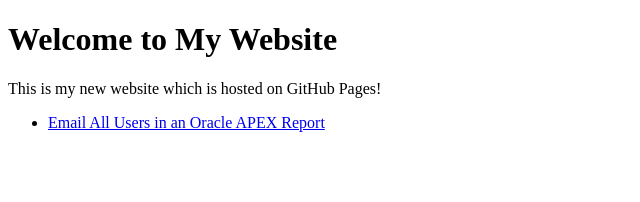
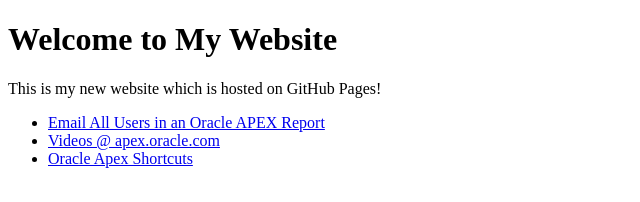
Before and after one commit to dharric/dharric.github.io, a plain HTML site: page index.html in a window 1280 px wide. Shown: the whole page, without its empty margins (0-640 px from the left). Drawn offline with Linux system fonts and the light colour scheme.

Commit message:
Update index.html

```diff
--- a/index.html
+++ b/index.html
@@ -12,6 +12,8 @@
         <p>This is my new website which is hosted on GitHub Pages!</p>
       <ul>
         <li><a href="https://traust.com/blog/email-all-users-in-an-oracle-apex-report/" target="new">Email All Users in an Oracle APEX Report</a></li>
+        <li><a href="https://apex.oracle.com/en/learn/videos/" target="new">Videos @ apex.oracle.com</a></li>
+        <li><a href="https://apex.oracle.com/shortcuts" target="new">Oracle Apex Shortcuts</a></li>
       </ul>
     </main>
   </body>
```
